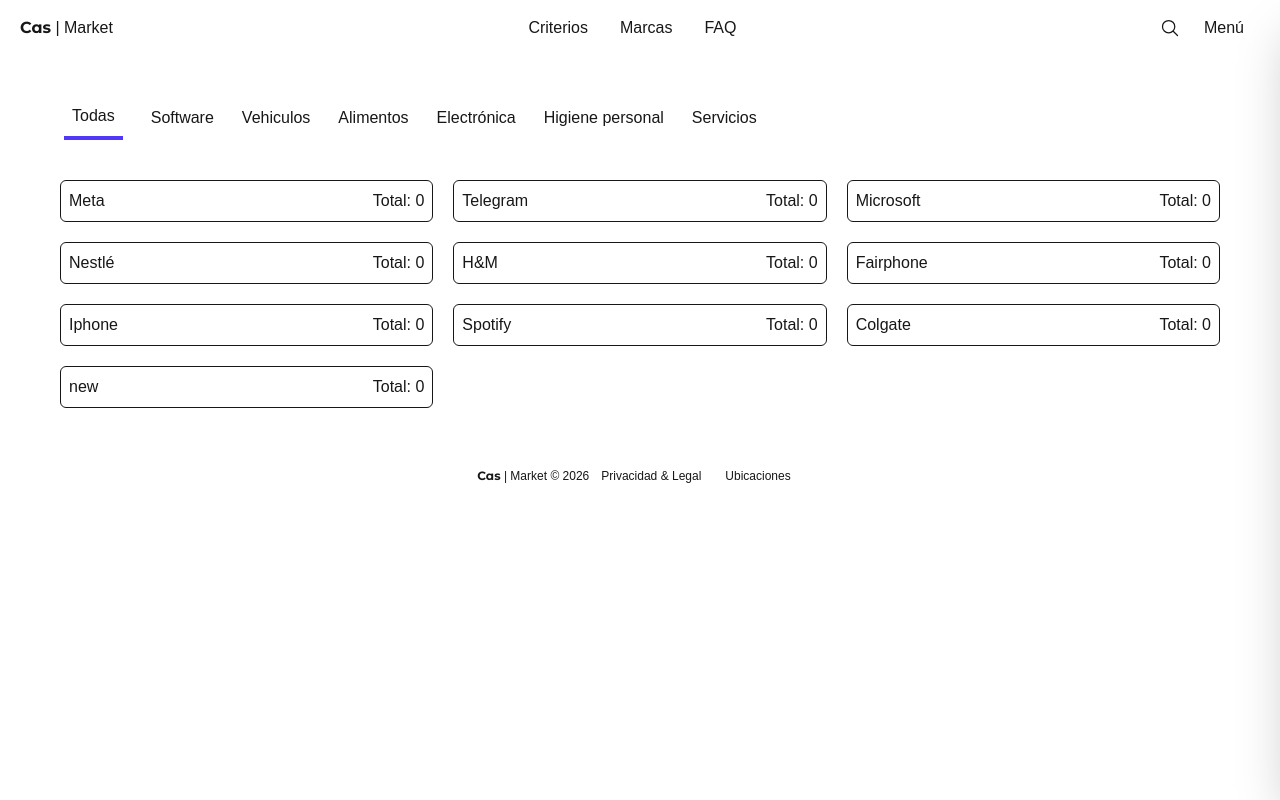
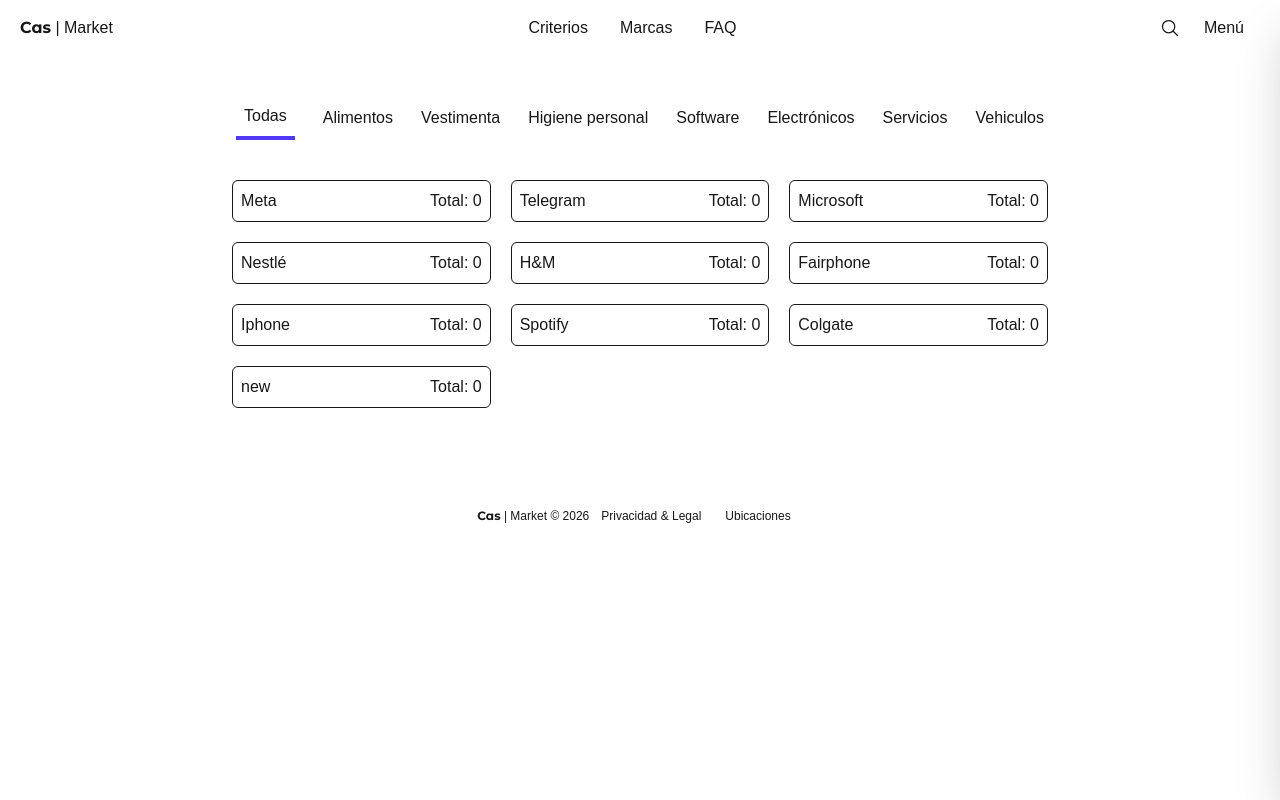
Before and after one commit to lucalquemist/cas-market, a Next.js app: page /marcas in a window 1280 px wide. Built offline with nearby package versions, Linux system fonts and the light colour scheme.

Commit message:
mejoras UI/UX

```diff
--- a/app/(shop)/layout.tsx
+++ b/app/(shop)/layout.tsx
@@ -11,7 +11,8 @@
         <TopMenu />
         { /* sidebar */ }
         <Sidebar />
-        <div className='px-0 sm:px-10'>
+        {/* <div className='px-0 sm:px-10 flex sm:justify-center'> */}
+        <div className='px-0 sm:px-10 sm:flex sm:justify-center'>
         { children }
         </div>
         { /* footer */ }
--- a/app/(shop)/marcas/page.tsx
+++ b/app/(shop)/marcas/page.tsx
@@ -127,6 +127,7 @@
             const marcaResult = { // acá agrego el id
                 id: marca.id,
                 name: marca.name,
+                category: marca.category,
                 totalScore: 0,
                 sections: {} as Record<string, number>
             };
@@ -169,13 +170,12 @@
     const marcasResultados = calcularResultadosOptimizado(marcas, sectionsMap);
 
     console.log('resultados: ');
-    console.log(marcasResultados); // hay que enviar estos resultados al proximo componente y crearle una interfaz
+    console.log(marcasResultados);
 
     return (
         <>
             <MarcaGrid
                 marcasResultados={marcasResultados}
-            // marcasResultados={marcasResults}
             />
             <div className="hidden">
                 <h1>Marca Page</h1>
--- a/components/criterios/criterio-gridABM/CriterioGrid.tsx
+++ b/components/criterios/criterio-grid/CriterioGrid.tsx
@@ -16,7 +16,7 @@
   const favoritos = Object.values(favorites)
 
   return (
-    <div className="ml-3 mr-3">
+    <div className="ml-3 mr-3 max-w-300">
       <p className="mb-3">Criterios seleccionados:</p>
       <div className="grid grid-cols-2 sm:grid-cols-3 gap-5 mb-10">
         {
--- a/components/criterios/criterio/MainCriterio.tsx
+++ b/components/criterios/criterio/MainCriterio.tsx
@@ -30,37 +30,40 @@
 
   return (
     //<div className={ className }>
-    <div className="p-5 rounded-md overflow-hidden fade-in border">
+    // <div className="p-3 rounded-md overflow-hidden fade-in border max-w-300">
+    <div className="min-w-full p-2">
 
       <p className="text-2xl">{ criterio.title }</p>
 
-      <div className="pt-2 flex flex-col">
+      <div className="pt-2 flex flex-col max-w-300">
         <p>{ criterio.description }</p>
         <p className="mt-3">Variables: </p>
         {
           criterio.variables.map(variable => (
-            <div key={variable.variable} className="p-2 m-2 rounded-md overflow-hidden fade-in border">
+            <div key={variable.variable} className="">
+
+              <hr className="border-t-2 border-blue-gray w-full mt-5 mb-5" />
 
               {/* <div className="flex flex-row mb-1 ">
                 <p className="bg-gray-800 p-2" >{variable.variable}</p>
                 <p className="bg-amber-800 p-2">( {variable.description} )</p>
               </div> */}
 
-              <p className=" p-2 rounded-xs">
+              <p className=" rounded-xs">
                 <span className="bg-gray-800 p-2 rounded-xl">{ variable.variable }</span>
                 <span> </span>
                 { variable.description }
               </p>
-              <p className="mt-3">Opciones: </p>
+              <p className="pl-5 mt-3">Opciones: </p>
 
-              <div className="">
+              <div className="pl-5">
                 {variable.options.map(option => (
-                  <div key={option.value} className="ml-3 p-1">
+                  <div key={option.value} className="mb-2">
                     {/* <p className="min-w-40 bg-gray-800 pl-2">{String(option.value)}: {option.score}</p>
                     <p className="bg-amber-800 pl-2">{option.description}</p> */}
 
                     <p className="bg-amber-800 pt-1 pl-1 pr-1 rounded-xs">
-                      <span className="min-w-40 bg-gray-800 p-1 rounded-xl">{ String(option.value) }: { option.score }</span>
+                      <span className="min-w-40 bg-gray-800 pt-1 pl-1 pr-1 rounded-xl">{ String(option.value) }: { option.score }</span>
                       <span> </span>
                       { option.description }
                     </p>
@@ -70,10 +73,16 @@
             </div>
           ))
         }
-        <div className="mt-5 mb-2 w-full" onClick={handleClick}>
+        <hr className="border-t-2 border-gray-500 w-full mt-5 mb-5" />
+
+        <div className="mt-5 mb-2 max-w-60" onClick={handleClick}>
         <p
-          className="w-30 flex justify-center bg-blue-600 hover:bg-blue-800 text-white py-2 px-4 rounded transition-all"
-        >suscribir</p>
+          className="flex justify-center bg-blue-600 hover:bg-blue-800 text-white py-2 px-4 rounded transition-all"
+        >
+          {
+            favorite ? 'cancelar suscricpción' : 'suscribir'
+          }
+        </p>
         <span className="font-bold text-gray-500 text-sm">Suscripciones: {criterio.suscripciones}</span>
         </div>
         <p>ir a la discusión en discord</p>
--- a/components/index.ts
+++ b/components/index.ts
@@ -5,7 +5,7 @@
 export * from './ui/sidebar/Sidebar';
 
 export * from './criterios/criterio/MainCriterio';
-export * from './criterios/criterio-gridABM/CriterioGrid';
+export * from './criterios/criterio-grid/CriterioGrid';
 
 export * from './marcas/marca-grid/MarcaGrid';
 export * from './marcas/marca-grid/MarcaGridItem';
--- a/components/marcas/marca-grid/MarcaGrid.tsx
+++ b/components/marcas/marca-grid/MarcaGrid.tsx
@@ -9,12 +9,53 @@
   marcasResultados: MarcasResultados;
 }
 
+interface Categories {
+  [category: string]: MarcasResultados;
+}
+
 export const MarcaGrid = ({ marcasResultados }: Props) => {
+
+  // algoritmo que agrupa las marcas en un objeto según el tipo de marca
+  // recorro las marcas y en cada una pregunto por la categoría, si no existe esa llave en el objeto resultado
+  // entonces la creo y luego le asigno esa marca a el arreglo de esa posicion
+
+  function mapToCategory(marcasResultados: MarcasResultados): Categories {
+
+    const result: Categories = {};
+    const marcasResultados2 = Object.entries(marcasResultados);
+
+    for (const marca of marcasResultados2) {
+      //const category = marca
+    }
+
+    return result;
+  }
+
+  /**
+   * function mapToSections(criterios: Criterio[]): Sections {
+           const result: Sections = {};
+
+           for (const criterio of criterios) {
+               const section = criterio.section as keyof Sections;
+
+               if (!result[section]) {
+                   result[section] = [];
+               }
+
+               result[section]!.push(...criterio.variables);
+           }
+           console.log('result: ');
+           console.log(result);
+           return result;
+       }
+       const arrSections = mapToSections(favoritos);
+   */
 
   return (
     <div>
       <MarcaTopMenu />
-      <div className="grid grid-cols-1 p-5 sm:grid-cols-3 gap-5 mb-10">
+
+      <div className="grid grid-cols-1 p-5 sm:grid-cols-3 gap-5 mb-10 sm:max-w-300">
         {Object.entries(marcasResultados).map(([id, marca]) => (
           <MarcaGridItem
             key={id}
@@ -28,6 +69,12 @@
 
 }
 
+/*
+* tengo que agrupar las marcas según el tipo de producto
+* puedo hacer un algoritmo que agrupe las marcas en grupos en un objeto
+* luego a cada botón le hago acceder a esa parte del objeto de grupos
+*
+*/
 
 /*
 export const MarcaGrid = ({ marcas }: Props) => {
--- a/components/marcas/marca-grid/MarcaTopMenu.tsx
+++ b/components/marcas/marca-grid/MarcaTopMenu.tsx
@@ -5,12 +5,13 @@
     <div className="mt-10 mb-5">
         <div className="ml-3 mr-3 pr-3 pl-3 flex justify-start items-center truncate gap-7">
             <p className="border-b-4 border-indigo-600 p-2">Todas</p>
+            <p>Alimentos</p>
+            <p>Vestimenta</p>
+            <p>Higiene personal</p>
             <p>Software</p>
+            <p>Electrónicos</p>
+            <p>Servicios</p>
             <p>Vehiculos</p>
-            <p>Alimentos</p>
-            <p>Electrónica</p>
-            <p>Higiene personal</p>
-            <p>Servicios</p>
         </div>
     </div>
   )
--- a/interfaces/marca.interface.ts
+++ b/interfaces/marca.interface.ts
@@ -11,6 +11,7 @@
 export interface Marca {
     id: number;
     name: string;
+    category: string;
     datos: SeedDatos;
 }
 interface SeedDatos {
--- a/interfaces/marcasResultados.interface.ts
+++ b/interfaces/marcasResultados.interface.ts
@@ -4,6 +4,7 @@
     [id: number]: {
         id: number;
         name: string;
+        category: string;
         totalScore: number;
         sections: SeedDatos;
     }
--- a/seed/seed.ts
+++ b/seed/seed.ts
@@ -33,6 +33,7 @@
 interface SeedMarca {
     id: number;
     name: string;
+    category: string;
     datos: SeedDatos;
     //responsabilidad_en_el_manejo_de_datos?: any;
     //responsabilidad_belica?: any;
@@ -295,11 +296,13 @@
         {
             id: 801,
             name: 'Meta', // datos y genocidio¿ // agregar atributos: los necesarios, su valor y sus fuentes
+            category: 'Software',
             datos: {},
         },
         {
             id: 802,
             name: 'Telegram',
+            category: 'Software',
             datos: {
                 responsabilidad_en_el_manejo_de_datos: {
                     Falta_de_Proporcionalidad_y_Necesidad: false,
@@ -313,6 +316,7 @@
         {
             id: 803,
             name: 'Microsoft', // datos y genocidio
+            category: 'Software',
             datos: {
                 responsabilidad_en_el_manejo_de_datos: {
                     Falta_de_Proporcionalidad_y_Necesidad: true,
@@ -329,6 +333,7 @@
         {
             id: 804,
             name: 'Nestlé', // explotación y genocidio
+            category: 'Alimentos',
             datos: {
                 responsabilidad_laboral: {
                     grado_de_explotación_infantil: 'esclavitud',
@@ -340,17 +345,20 @@
         },
         {
             id: 805,
+            category: 'vestimenta',
             name: 'H&M', // explotación laboral y greenwashing
             datos: {},
         },
         {
             id: 806,
             name: 'Fairphone', // único productor que certifica 0 explotación laboral
+            category: 'Electrónicos',
             datos: {},
         },
         {
             id: 807,
             name: 'Iphone', // esclavitud, trabajo forzoso
+            category: 'Electrónicos',
             datos: {
                 responsabilidad_laboral: {
                     presencia_de_trabajo_forzoso: true,
@@ -360,6 +368,7 @@
         {
             id: 808,
             name: 'Spotify', // modelo de negocio poco ético
+            category: 'Software',
             datos: {
                 responsabilidad_belica: {
                     responsabilidad_belica_empresarial: 'complicidad directa',
@@ -369,6 +378,7 @@
         {
             id: 809,
             name: 'Colgate', // animales y genocidio
+            category: 'Higiene personal',
             datos: {
 
                 responsabilidad_belica: {
@@ -379,6 +389,7 @@
         {
             id: 810,
             name: 'new', //
+            category: '',
             datos: {},
         },
         // ver casos en las apps instaladas en el cel
```
Also changed, not shown: components/criterios/criterio-grid/CriterioGridItem.tsx (renamed from components/criterios/criterio-gridABM/CriterioGridItem.tsx).
